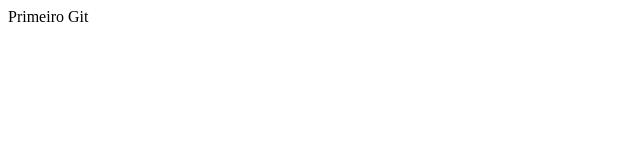
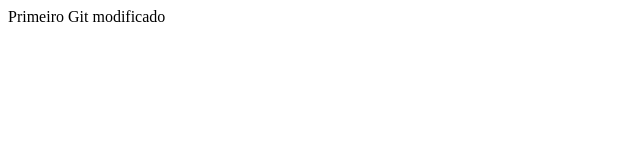
Before and after one commit to abraaoholanda/abraaoholanda.github.io, a plain HTML site: page index.html in a window 1280 px wide. Shown: the whole page, without its empty margins (0-640 px from the left). Drawn offline with Linux system fonts and the light colour scheme.

Commit message:
Meu segundo commit

```diff
--- a/index.html
+++ b/index.html
@@ -5,7 +5,7 @@
 </head>
 <body>
 
-Primeiro Git
+Primeiro Git modificado
 
 </body>
 </html>
```
